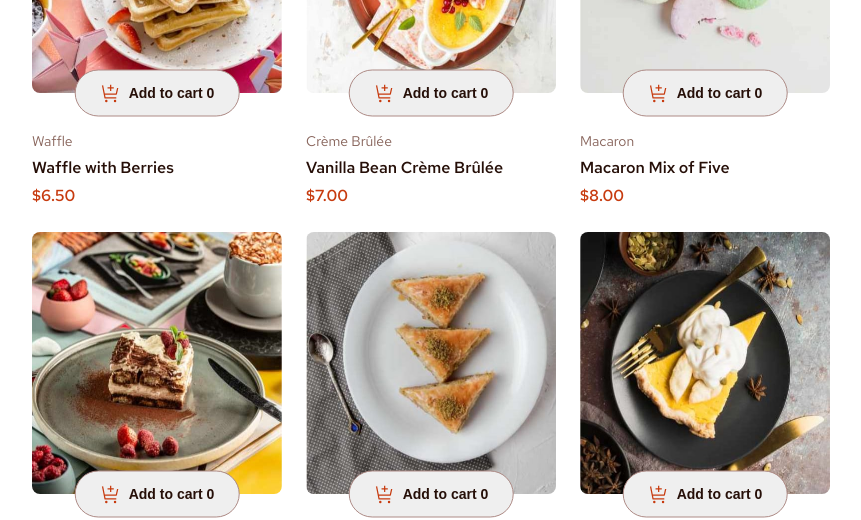
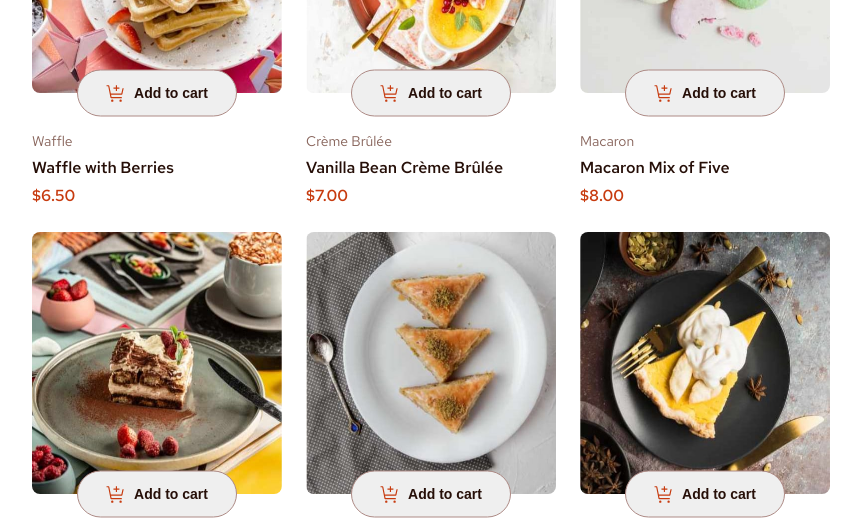
Before and after one commit to Tripouille/fm-product-list-with-cart, a Vue app: page / in a window 1280 px wide. Shown: the part 324-844 px from the top of the page, without its empty margins (112-973 px from the left). Built offline with nearby package versions, Linux system fonts and the light colour scheme.

Commit message:
feat: create add to cart button

```diff
--- /dev/null
+++ b/src/components/AddToCartButton.vue
@@ -0,0 +1,118 @@
+<script setup lang="ts">
+import { Quantity } from "@/repositories/shoppingCartRepository";
+
+type AddToCartButtonProps = {
+  quantity: Quantity;
+};
+
+type AddToCartButtonEmits = {
+  (e: "update-quantity", quantity: Quantity): void;
+};
+
+const props = defineProps<AddToCartButtonProps>();
+const emit = defineEmits<AddToCartButtonEmits>();
+
+function handleIncrementQuantity() {
+  emit("update-quantity", props.quantity + 1);
+}
+
+function handleDecrementQuantity() {
+  if (props.quantity > 0) {
+    emit("update-quantity", props.quantity - 1);
+  }
+}
+</script>
+
+<template>
+  <div
+    v-if="quantity"
+    class="adjust-quantity-buttons-wrapper empty text-preset-4-bold"
+  >
+    <button @click="handleDecrementQuantity">
+      <img
+        src="/assets/images/icon-decrement-quantity.svg"
+        alt="decrement-quantity"
+        width="17"
+        height="17"
+      />
+    </button>
+
+    <span> {{ quantity }}</span>
+
+    <button @click="handleIncrementQuantity">
+      <img
+        src="/assets/images/icon-increment-quantity.svg"
+        alt="increment-quantity"
+        width="17"
+        height="17"
+      />
+    </button>
+  </div>
+
+  <button
+    v-else
+    @click="handleIncrementQuantity"
+    class="add-to-cart-button text-preset-4-bold"
+  >
+    <img
+      src="/assets/images/icon-add-to-cart.svg"
+      alt=""
+      aria-hidden="true"
+      height="20"
+      width="20"
+    />
+    <span>Add to cart</span>
+  </button>
+</template>
+
+<style lang="scss" scoped>
+.adjust-quantity-buttons-wrapper,
+.add-to-cart-button {
+  display: inline-flex;
+  align-items: center;
+  padding: var(--spc-150) var(--spc-300);
+  min-width: 10rem;
+  position: absolute;
+  bottom: 0;
+  left: 50%;
+  transform: translate(-50%, 50%);
+  text-wrap: nowrap;
+  border-radius: 9999px;
+}
+
+.adjust-quantity-buttons-wrapper {
+  justify-content: space-between;
+  background-color: var(--clr-red);
+  color: var(--clr-white);
+
+  button {
+    background-color: var(--clr-red);
+    padding: 3.5px;
+    height: 17.5px;
+    width: 17.5px;
+    border: 1px solid var(--clr-white);
+    border-radius: 9999px;
+    display: flex;
+    align-items: center;
+    justify-content: center;
+    cursor: pointer;
+
+    img {
+      width: 100%;
+    }
+  }
+}
+
+.add-to-cart-button {
+  justify-content: center;
+  color: var(--clr-rose-900);
+  cursor: pointer;
+  gap: var(--spc-100);
+  border: 1px solid var(--clr-rose-400);
+
+  img {
+    height: 20px;
+    width: 20px;
+  }
+}
+</style>
--- a/src/components/ProductCard.vue
+++ b/src/components/ProductCard.vue
@@ -1,8 +1,10 @@
 <script setup lang="ts">
 import { useShoppingCart } from "@/composables/useShoppingCart";
 import { Product } from "@/repositories/productRepository";
+import { Quantity } from "@/repositories/shoppingCartRepository";
 import { formatPrice } from "@/utils/format";
 import { computed } from "vue";
+import AddToCartButton from "./AddToCartButton.vue";
 
 const props = defineProps<Product>();
 
@@ -11,11 +13,11 @@ const { getShoppingCartProductQuantity, updateShoppingCartOrder } =
   useShoppingCart();
 const quantity = computed(() => getShoppingCartProductQuantity(props));
 
-function handleAddToCart() {
+function handleUpdateQuantity(quantity: Quantity) {
   updateShoppingCartOrder({
     ...props,
     type: "product",
-    quantity: quantity.value + 1,
+    quantity,
   });
 }
 </script>
@@ -29,17 +31,10 @@ function handleAddToCart() {
         height="262"
         width="250"
       />
-      <button
-        class="add-to-cart-button text-preset-4-bold"
-        @click="handleAddToCart"
-      >
-        <img
-          src="/assets/images/icon-add-to-cart.svg"
-          alt=""
-          aria-hidden="true"
-        />
-        <span>Add to cart {{ quantity }}</span>
-      </button>
+      <AddToCartButton
+        :quantity="quantity"
+        @update-quantity="handleUpdateQuantity"
+      />
     </div>
     <div class="informations">
       <p class="category text-preset-4">{{ props.category }}</p>
@@ -62,22 +57,6 @@ section {
       border-radius: 0.5rem;
       height: 100%;
     }
-
-    .add-to-cart-button {
-      cursor: pointer;
-      display: inline-flex;
-      align-items: center;
-      gap: var(--spc-100);
-      padding: var(--spc-150) var(--spc-300);
-      color: var(--clr-rose-900);
-      border: 1px solid var(--clr-rose-400);
-      position: absolute;
-      bottom: 0;
-      left: 50%;
-      transform: translate(-50%, 50%);
-      text-wrap: nowrap;
-      border-radius: 9999px;
-    }
   }
 
   .informations {
```
